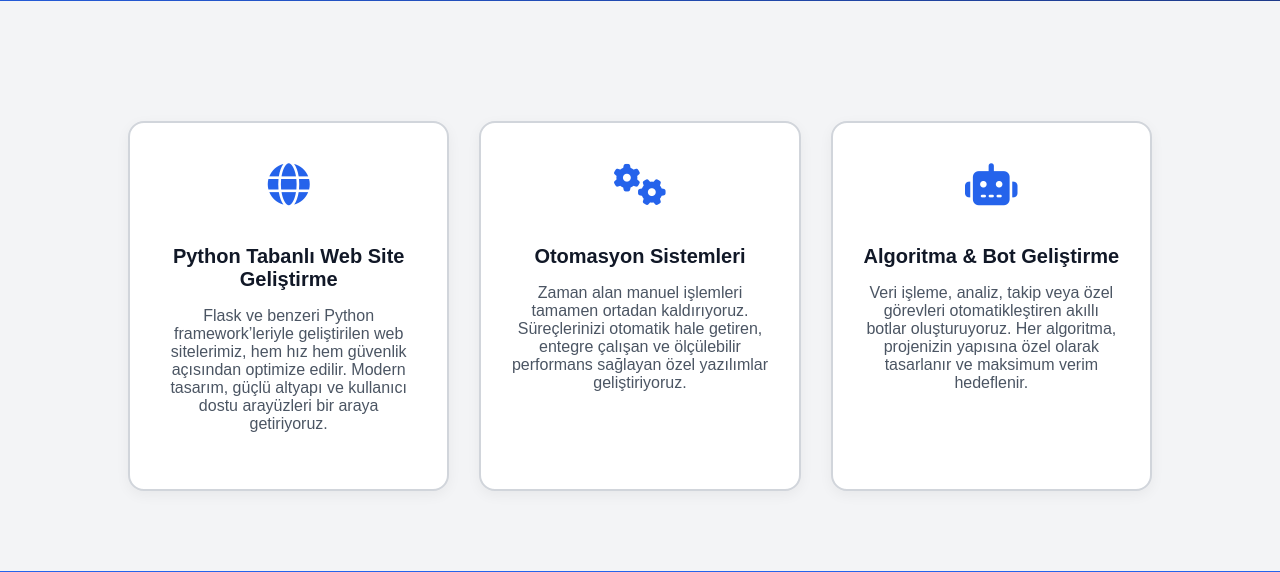
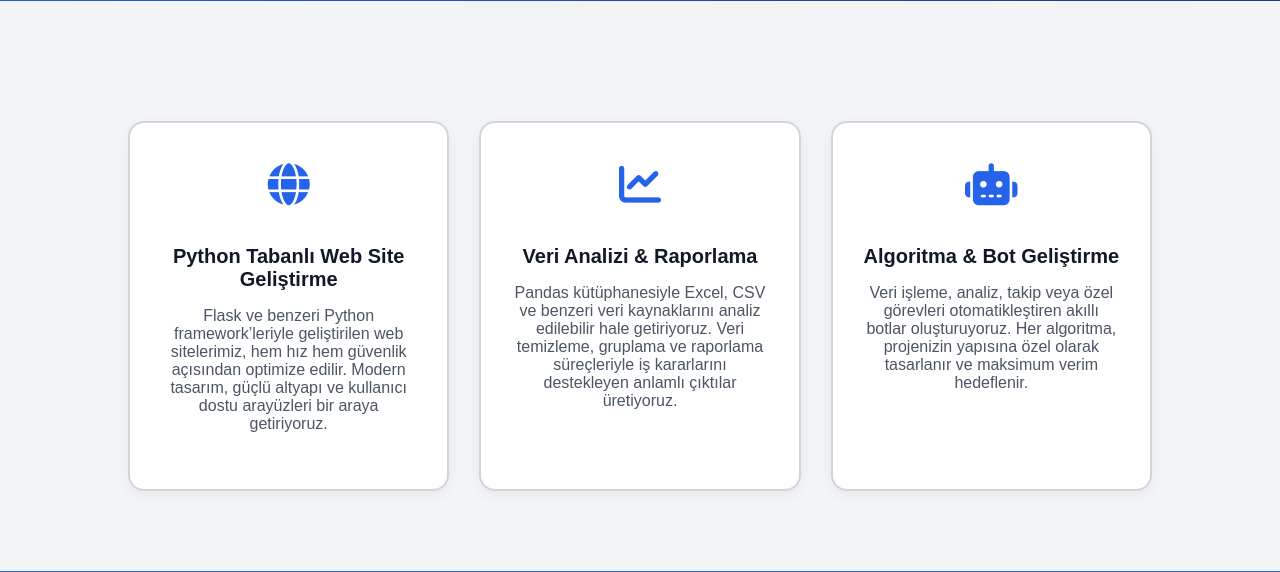
Before and after one commit to kaganpydev/kcxyazilim, a Flask app: page /yazilim in a window 1280 px wide. Shown: the part 457-1029 px from the top of the page. Run offline with Flask 3, Linux system fonts and the light colour scheme.

Commit message:
Update yazilim.html

```diff
--- a/templates/yazilim.html
+++ b/templates/yazilim.html
@@ -25,14 +25,15 @@
         </p>
       </div>
 
-      <div class="software-card">
-        <i class="fa-solid fa-gears"></i>
-        <h3>Otomasyon Sistemleri</h3>
-        <p>
-          Zaman alan manuel işlemleri tamamen ortadan kaldırıyoruz.
-          Süreçlerinizi otomatik hale getiren, entegre çalışan ve ölçülebilir performans sağlayan özel yazılımlar geliştiriyoruz.
-        </p>
-      </div>
+<div class="software-card">
+  <i class="fa-solid fa-chart-line"></i>
+  <h3>Veri Analizi & Raporlama</h3>
+  <p>
+    Pandas kütüphanesiyle Excel, CSV ve benzeri veri kaynaklarını analiz edilebilir hale getiriyoruz.
+    Veri temizleme, gruplama ve raporlama süreçleriyle iş kararlarını destekleyen anlamlı çıktılar üretiyoruz.
+  </p>
+</div>
+
 
       <div class="software-card">
         <i class="fa-solid fa-robot"></i>
```
